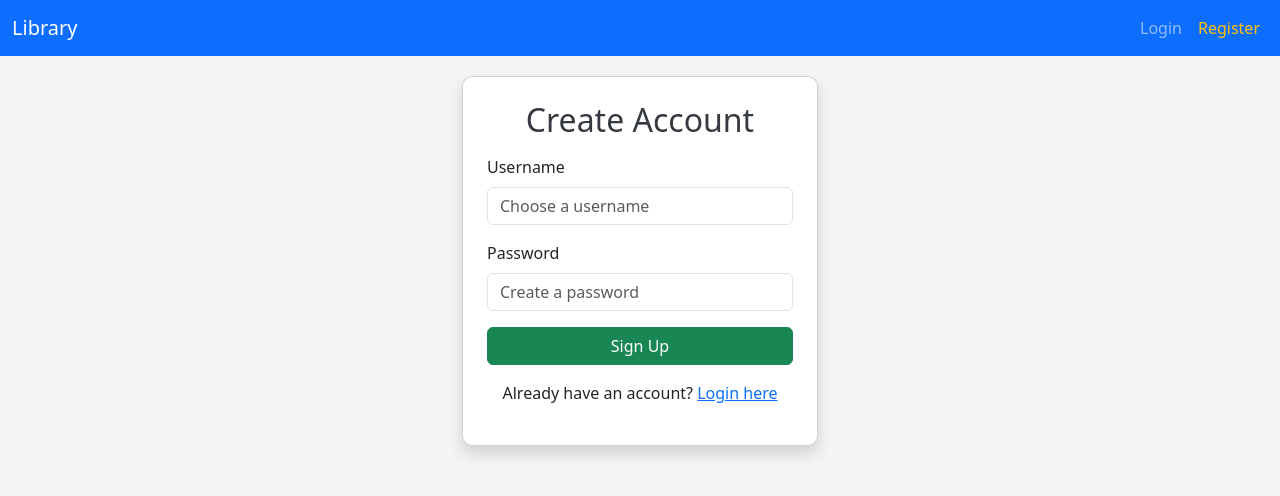
After one commit to nandinigardi/library-management-system, a Flask app: page /register in a window 1280 px wide. The commit adds this page. Shown: the top 496 px of the page. Run offline with Flask 3, Linux system fonts and the light colour scheme.

Commit message:
register

```diff
--- a/app.py
+++ b/app.py
@@ -53,6 +53,26 @@ def init_db():
 
 # Initialize DB on startup
 init_db()
+
+# ---------- REGISTRATION ----------
+@app.route("/register", methods=["GET", "POST"])
+def register():
+    if request.method == "POST":
+        username = request.form["username"]
+        password = request.form["password"]
+
+        db = connect_db()
+        try:
+            db.execute("INSERT INTO admin (username, password) VALUES (?, ?)", (username, password))
+            db.commit()
+            db.close()
+            flash("Account created successfully! Please login.")
+            return redirect("/login")
+        except sqlite3.IntegrityError:
+            db.close()
+            flash("Username already exists!")
+
+    return render_template("register.html")
 
 # ---------- LOGIN ----------
 @app.route("/login", methods=["GET", "POST"])
--- a/templates/base.html
+++ b/templates/base.html
@@ -52,6 +52,9 @@
                     {% if session.admin %}
                     <!-- Logout specifically for PC (hidden on Mobile) -->
                     <li class="nav-item d-none d-md-block"><a class="nav-link" href="/logout">Logout</a></li>
+                    {% else %}
+                    <li class="nav-item"><a class="nav-link" href="/login">Login</a></li>
+                    <li class="nav-item"><a class="nav-link text-warning" href="/register">Register</a></li>
                     {% endif %}
                 </ul>
             </div>
--- a/templates/login.html
+++ b/templates/login.html
@@ -10,6 +10,9 @@
                 <input type="password" name="password" class="form-control mb-2" placeholder="Password" required>
                 <button class="btn btn-primary w-100">Login</button>
             </form>
+            <div class="mt-3 text-center">
+                <p>Don't have an account? <a href="/register">Register here</a></p>
+            </div>
         </div>
     </div>
 </div>
--- /dev/null
+++ b/templates/register.html
@@ -0,0 +1,26 @@
+{% extends "base.html" %}
+{% block title %}User Registration{% endblock %}
+{% block content %}
+<div class="row justify-content-center">
+    <div class="col-md-4">
+        <div class="card p-4 shadow">
+            <h2 class="text-center mb-3">Create Account</h2>
+            <form method="post">
+                <div class="mb-3">
+                    <label class="form-label">Username</label>
+                    <input type="text" name="username" class="form-control" placeholder="Choose a username" required>
+                </div>
+                <div class="mb-3">
+                    <label class="form-label">Password</label>
+                    <input type="password" name="password" class="form-control" placeholder="Create a password"
+                        required>
+                </div>
+                <button class="btn btn-success w-100">Sign Up</button>
+            </form>
+            <div class="mt-3 text-center">
+                <p>Already have an account? <a href="/login">Login here</a></p>
+            </div>
+        </div>
+    </div>
+</div>
+{% endblock %}
```
Also changed, not shown: library.db.
